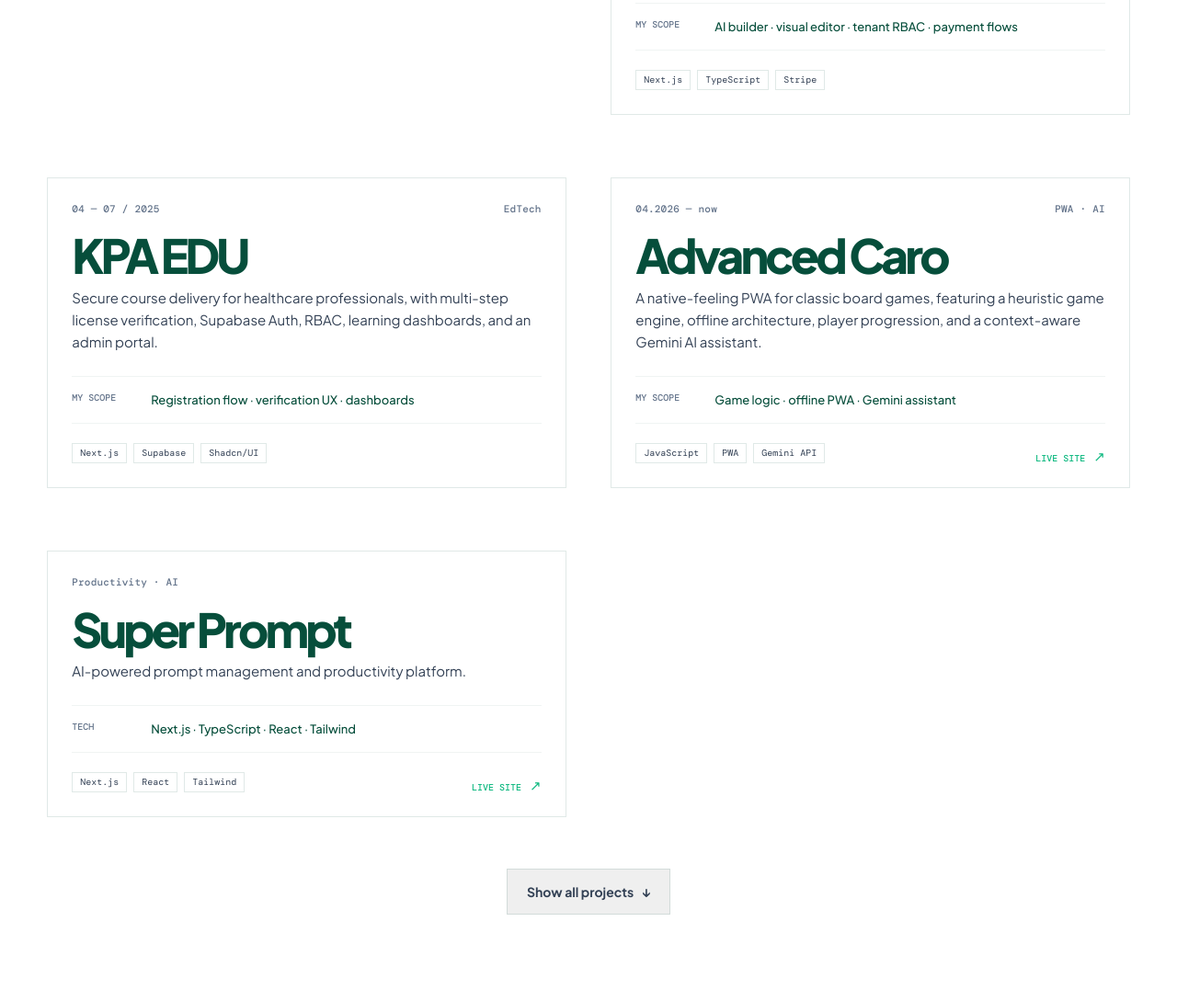
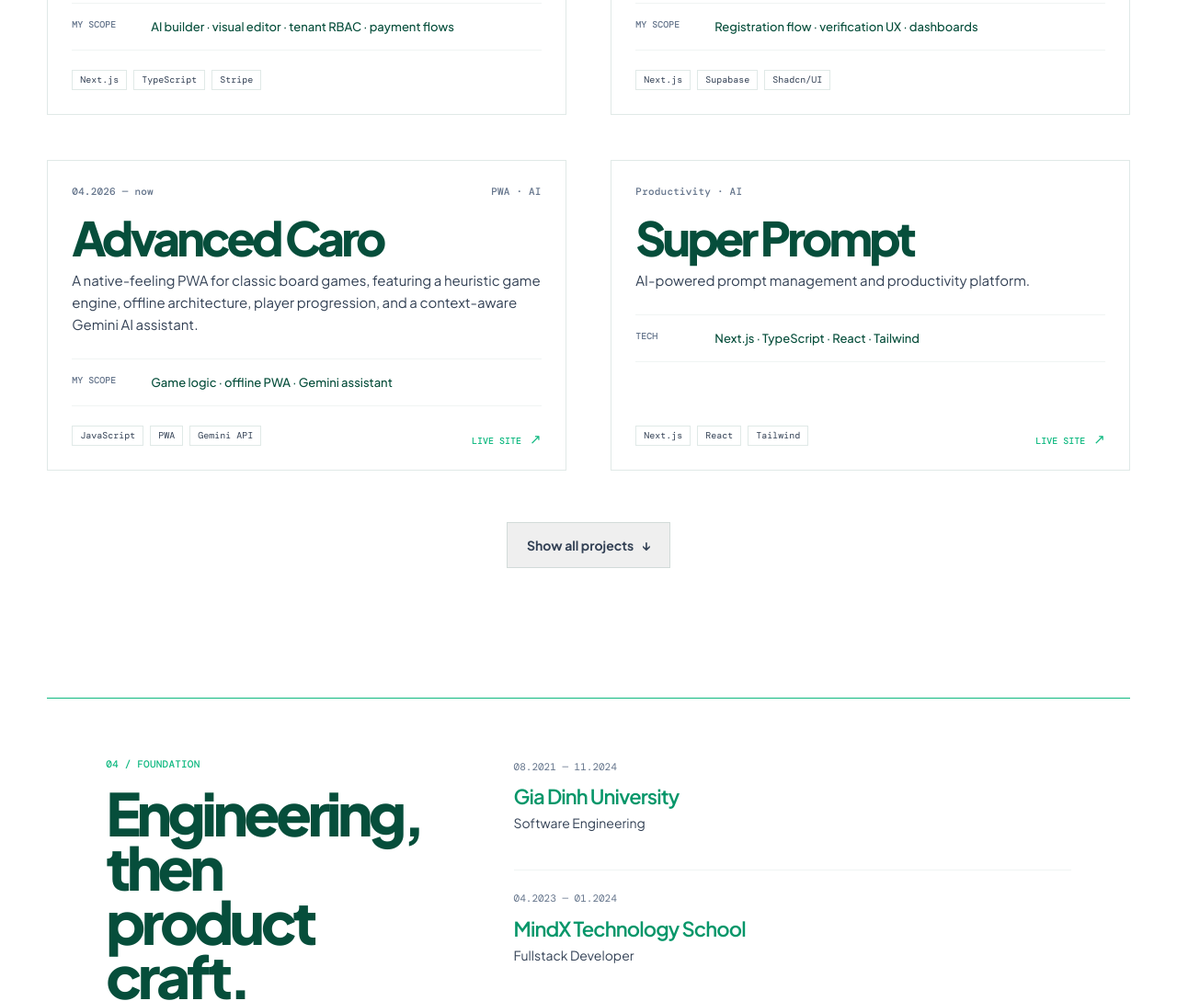
Before and after one commit to duylinh13/Frontend-Engineer, a plain HTML site: page index.html in a window 1280 px wide. Shown: the part 3665-4754 px from the top of the page at 92% size. Drawn offline with nearby package versions, Linux system fonts and the light colour scheme.

Commit message:
Fix card flex layout to align footers

```diff
--- a/duy-linh-portfolio.css
+++ b/duy-linh-portfolio.css
@@ -311,15 +311,15 @@
 .tag-list { display: flex; flex-wrap: wrap; gap: 7px; margin-top: 22px; }
 .tag-list span { padding: 5px 8px; border: 1px solid var(--line); color: var(--muted-strong); font: 400 10px/1 "DM Mono", monospace; }
 
-.project-grid { display: grid; grid-template-columns: minmax(0, .92fr) minmax(300px, 1.08fr); gap: clamp(24px, 4vw, 58px); margin-top: 78px; }
-.project { position: relative; overflow: hidden; border: 1px solid var(--line); background: var(--surface); transition: box-shadow .2s ease, border-color .2s ease; }
+.project-grid { display: grid; grid-template-columns: minmax(0, 1fr); gap: clamp(24px, 4vw, 58px); margin-top: 78px; }
+.project { position: relative; overflow: hidden; border: 1px solid var(--line); background: var(--surface); transition: box-shadow .2s ease, border-color .2s ease; display: flex; flex-direction: column; }
 .project:hover { border-color: var(--forest); box-shadow: inset 3px 0 0 var(--forest); }
-.project-card-link { display: block; height: 100%; color: inherit; text-decoration: none; }
+.project-card-link { display: flex; flex-direction: column; flex-grow: 1; height: 100%; color: inherit; text-decoration: none; }
 .project-card-link:focus-visible { outline: 3px solid var(--blue); outline-offset: -5px; }
 .project-featured { display: grid; grid-column: 1 / -1; grid-template-columns: minmax(0, 1.27fr) minmax(330px, .73fr); grid-row: auto; border-top-color: var(--ink); }
 .project-visual { position: relative; overflow: hidden; min-height: 292px; border-bottom: 1px solid var(--line); }
 .project-featured .project-visual { min-height: 470px; border-right: 1px solid var(--line); border-bottom: 0; }
-.project-copy { display: flex; flex-direction: column; padding: 26px; }
+.project-copy { display: flex; flex-direction: column; flex-grow: 1; padding: 26px; }
 .project-featured .project-copy { justify-content: center; padding: clamp(30px, 4vw, 58px); }
 .project-topline { display: flex; justify-content: space-between; gap: 10px; color: var(--muted); }
 .project-copy h3 { margin: 19px 0 11px; color: var(--ink); font-size: clamp(34px, 4vw, 54px); font-weight: 800; line-height: .91; letter-spacing: -.075em; }.project-featured .project-copy h3 { color: var(--heading); }
@@ -333,14 +333,7 @@
 .project-kpa { margin-top: 42px; }.project-caro { margin-top: 118px; }
 
 @media (min-width: 901px) {
-  .project-grid { grid-template-columns: repeat(12, minmax(0, 1fr)); column-gap: clamp(24px, 3.8vw, 58px); row-gap: 68px; }
-  .project-featured { grid-column: 1 / -1; }
-  .project-kpa { grid-column: 1 / span 5; margin-top: 86px; }
-  .project-caro { grid-column: 7 / -1; margin-top: 0; }
-  .project-kpa .project-visual { min-height: 348px; }.project-caro .project-visual { min-height: 410px; }
-  .project-caro .project-copy { padding-left: clamp(26px, 3.5vw, 48px); }
-  .project:nth-child(even):not(.project-featured):not(.project-kpa):not(.project-caro) { grid-column: 1 / span 6; }
-  .project:nth-child(odd):not(.project-featured):not(.project-kpa):not(.project-caro) { grid-column: 7 / -1; }
+  .project-grid { grid-template-columns: repeat(2, minmax(0, 1fr)); gap: clamp(24px, 3.8vw, 58px); }
 }
 
 .visual-primeweb { display: grid; place-items: center; padding: 34px; background: color-mix(in srgb, var(--forest) 14%, white); }
```
